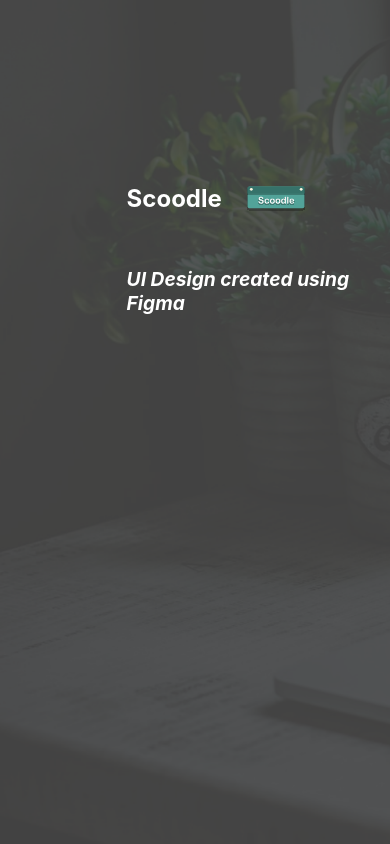
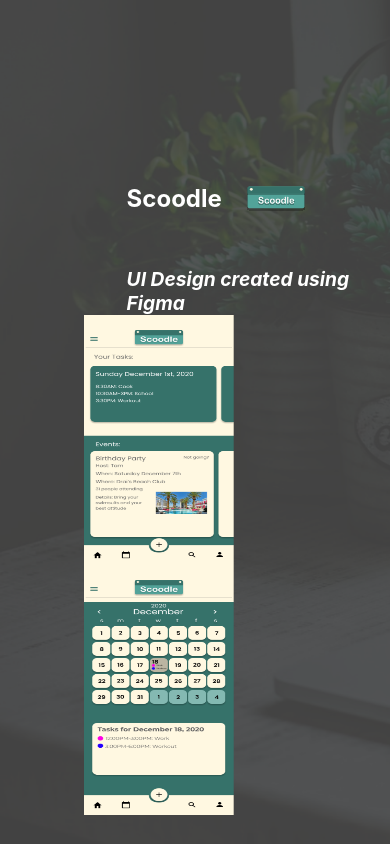
Before and after one commit to JBuhay34/jbuhay34.github.io, a React (Create React App) app: page / in a window 390 px wide. Shown: the part 2532-3376 px from the top of the page. Built offline with nearby package versions, Linux system fonts and the light colour scheme.

Commit message:
Fixed imageS?

```diff
--- a/src/App.css
+++ b/src/App.css
@@ -151,12 +151,11 @@
     height: 60px;
   }
   .ScoodleEg{
-    display: none;
   }
 
 }
 
-@media screen and (max-width: 1000px) {
+@media screen and (max-width: 1100px) {
   .Design1{
     position: absolute;
     height: 15vh;
@@ -170,4 +169,8 @@
     bottom: 0%;
     right: 0%;
   }
+  .ScoodleEg{
+    width: 150px;
+    height: 250px;
+  }
 }
```
